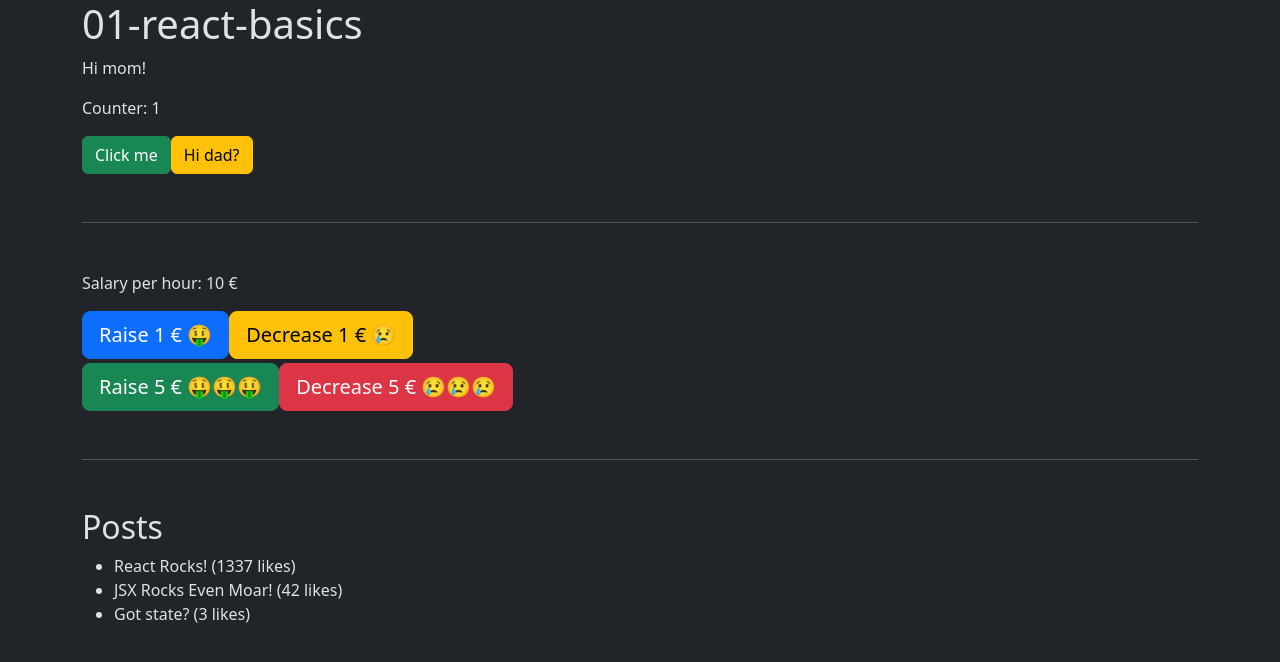
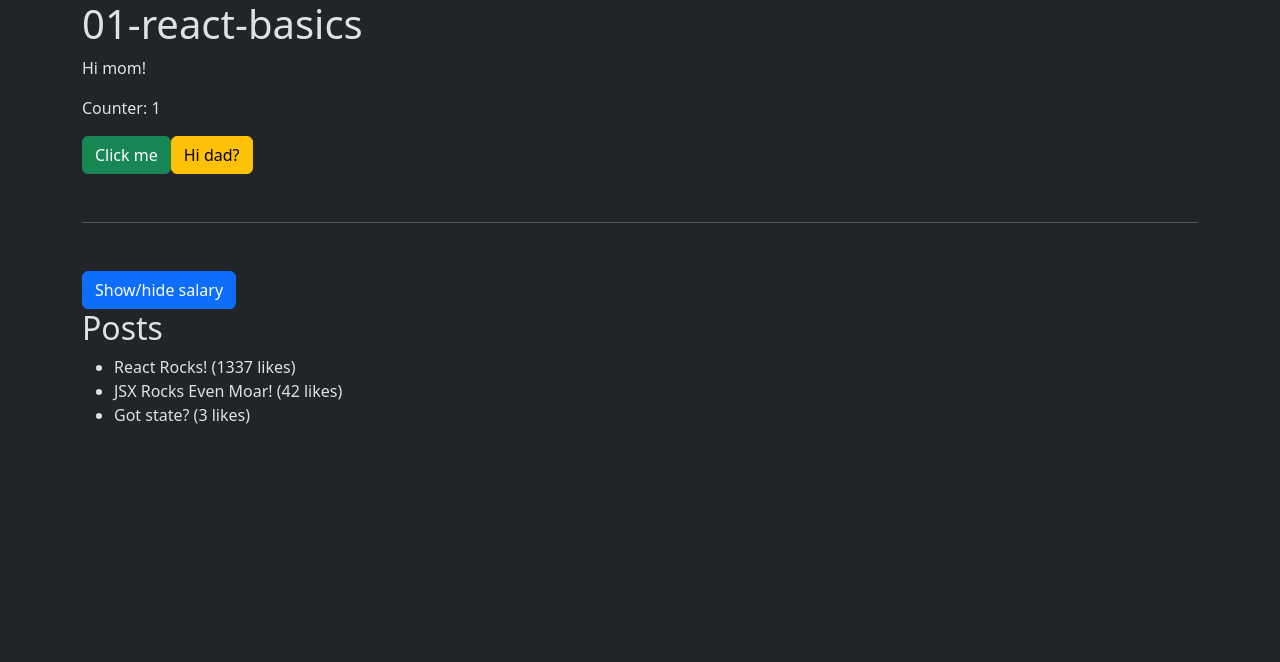
Before and after one commit to drblue/fed23-javascript-2, a React (Vite) app in the folder 01-react-basics/: page / in a window 1280 px wide. Shown: the top 662 px of the page. Built offline with nearby package versions, Linux system fonts and the light colour scheme.

Commit message:
Show/hide salary section. Also, Fragments are cool.

```diff
--- a/01-react-basics/src/App.tsx
+++ b/01-react-basics/src/App.tsx
@@ -16,6 +16,7 @@ function App() {
 		{ id: 3, title: "Got state?", likes: 3 },
 	]);
 	const [salary, setSalary] = useState(10);
+	const [showSalary, setShowSalary] = useState(false);
 
 	console.log("App is being rendered");
 	console.log("Counter on render:", counter);
@@ -51,6 +52,12 @@ function App() {
 
 			<hr />
 
+			<button onClick={() => setShowSalary(!showSalary)} className="btn btn-primary">Show/hide salary</button>
+
+			{showSalary && (
+				<>
+					<h2>Salary</h2>
+
 					<p>Salary per hour: {salary} &euro;</p>
 
 					{salary < 10 && <div className="alert alert-warning">You might want to change job?</div>}
@@ -80,6 +87,8 @@ function App() {
 					</div>
 
 					<hr />
+				</>
+			)}
 
 			<h2>Posts</h2>
 
```
Lines whose indentation alone changed are shown as unchanged.
